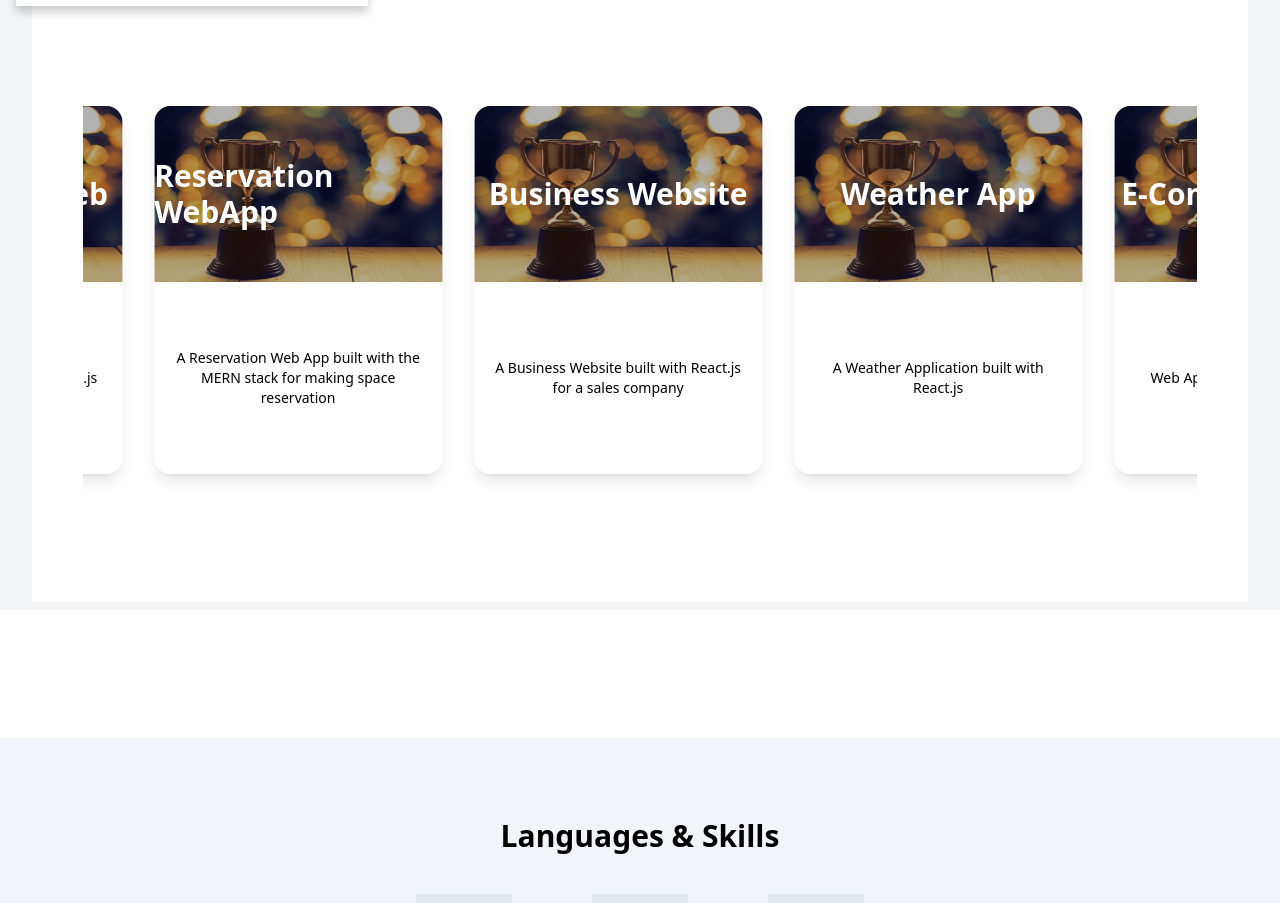
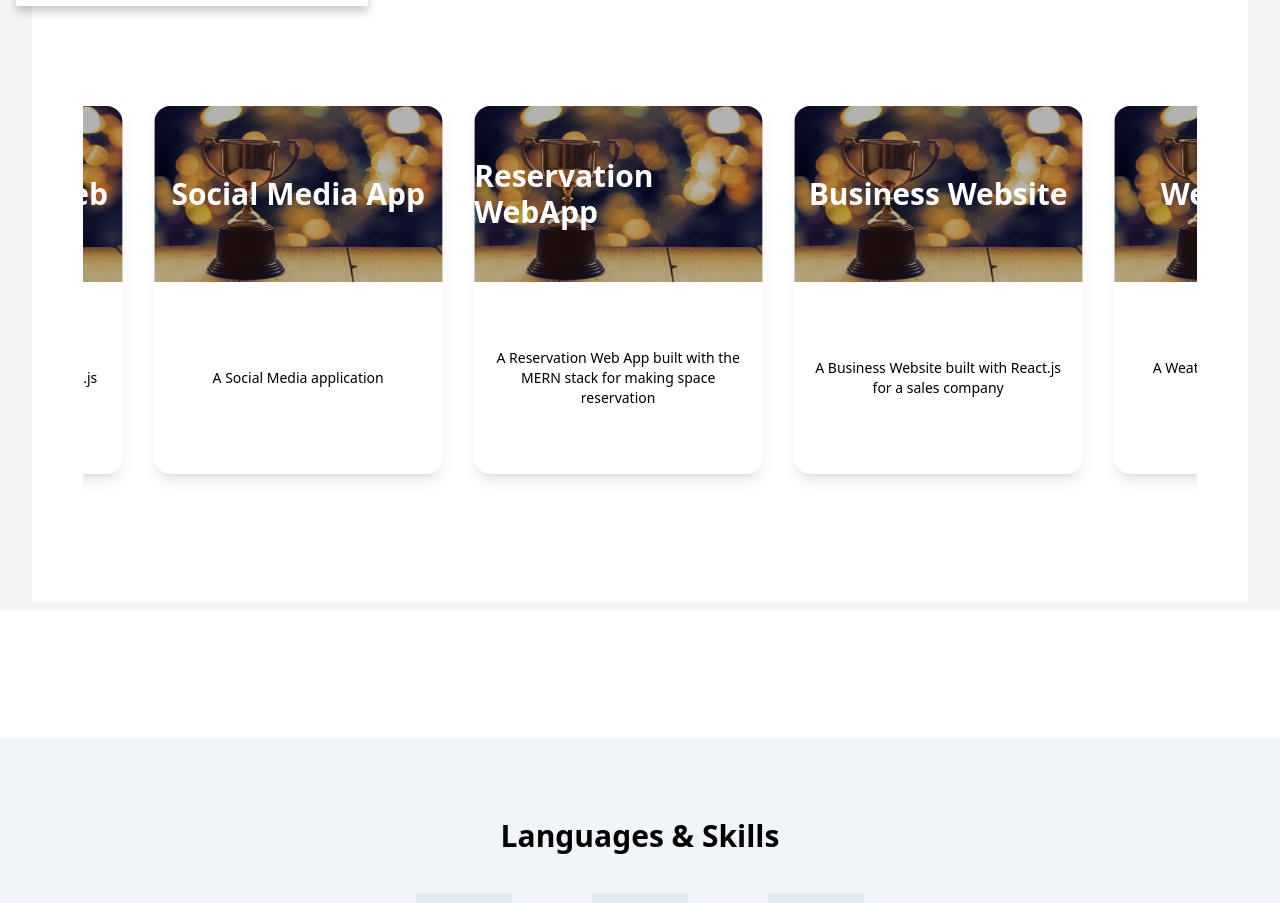
Before and after one commit to samfajobi/MyWebsite, a React (Create React App) app: page / in a window 1280 px wide. Shown: the part 1574-2477 px from the top of the page. Built offline with nearby package versions, Linux system fonts and the light colour scheme.

Commit message:
Projects Updates

```diff
--- a/src/data/projects.js
+++ b/src/data/projects.js
@@ -8,27 +8,34 @@ export const awards = [
 	},
 	{
 		id: 2,
+		type: 'Social Media App',
+		desc: 'A Social Media application',
+		toWeb: "precise-tracker.vercel.app",
+		toGitHub: "https://github.com/samfajobi/precise-tracker-frontend"
+	},
+	{
+		id: 2,
 		type: 'Reservation WebApp',
 		desc: 'A Reservation Web App built with the MERN stack for making space reservation',
 		toWeb: "https://miamibooking.vercel.app/",
 		toGitHub: "https://github.com/samfajobi/MiamiReservation-backend"
 	},
 	{
-		id: 3,
+		id: 4,
 		type: 'Business Website',
 		desc: 'A Business Website built with React.js for a sales company',
 		toWeb: "https://christabossglobal.netlify.app/",
 		toGitHub: "https://github.com/samfajobi/ChiristabossWeb"
 	},
 	{
-		id: 4,
+		id: 5,
 		type: 'Weather App',
 		desc: 'A Weather  Application built with React.js',
 		toWeb: "https://predictweatherapp.netlify.app/",
 		toGitHub: "https://github.com/samfajobi/MyWeatherApp"
 	},
 	{
-		id: 4,
+		id: 6,
 		type: 'E-commerce Store',
 		desc: 'Web Application built with MERN',
 		toWeb: "https://predictweatherapp.netlify.app/",
```
